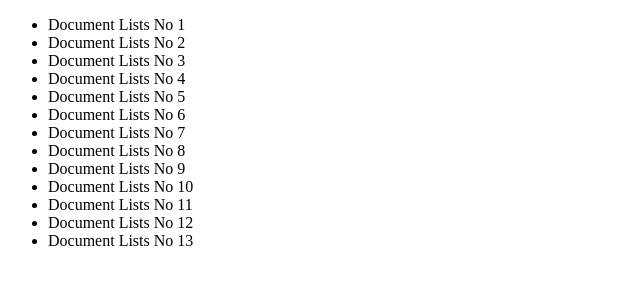
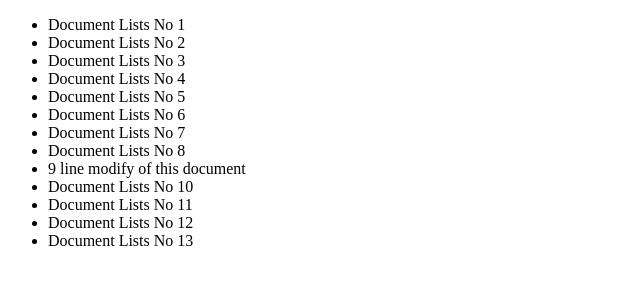
Before and after one commit to sandipkumarpal/firstgit, a plain HTML site: page index.html in a window 1280 px wide. Shown: the whole page, without its empty margins (0-640 px from the left). Drawn offline with Linux system fonts and the light colour scheme.

Commit message:
Commit other of 9 line

```diff
--- a/index.html
+++ b/index.html
@@ -14,7 +14,7 @@
 		<li>Document Lists No 6</li>
 		<li>Document Lists No 7</li>
 		<li>Document Lists No 8</li>
-		<li>Document Lists No 9</li>
+		<li>9 line modify of this document</li>
 		<li>Document Lists No 10</li>
 		<li>Document Lists No 11</li>
 		<li>Document Lists No 12</li>
```
